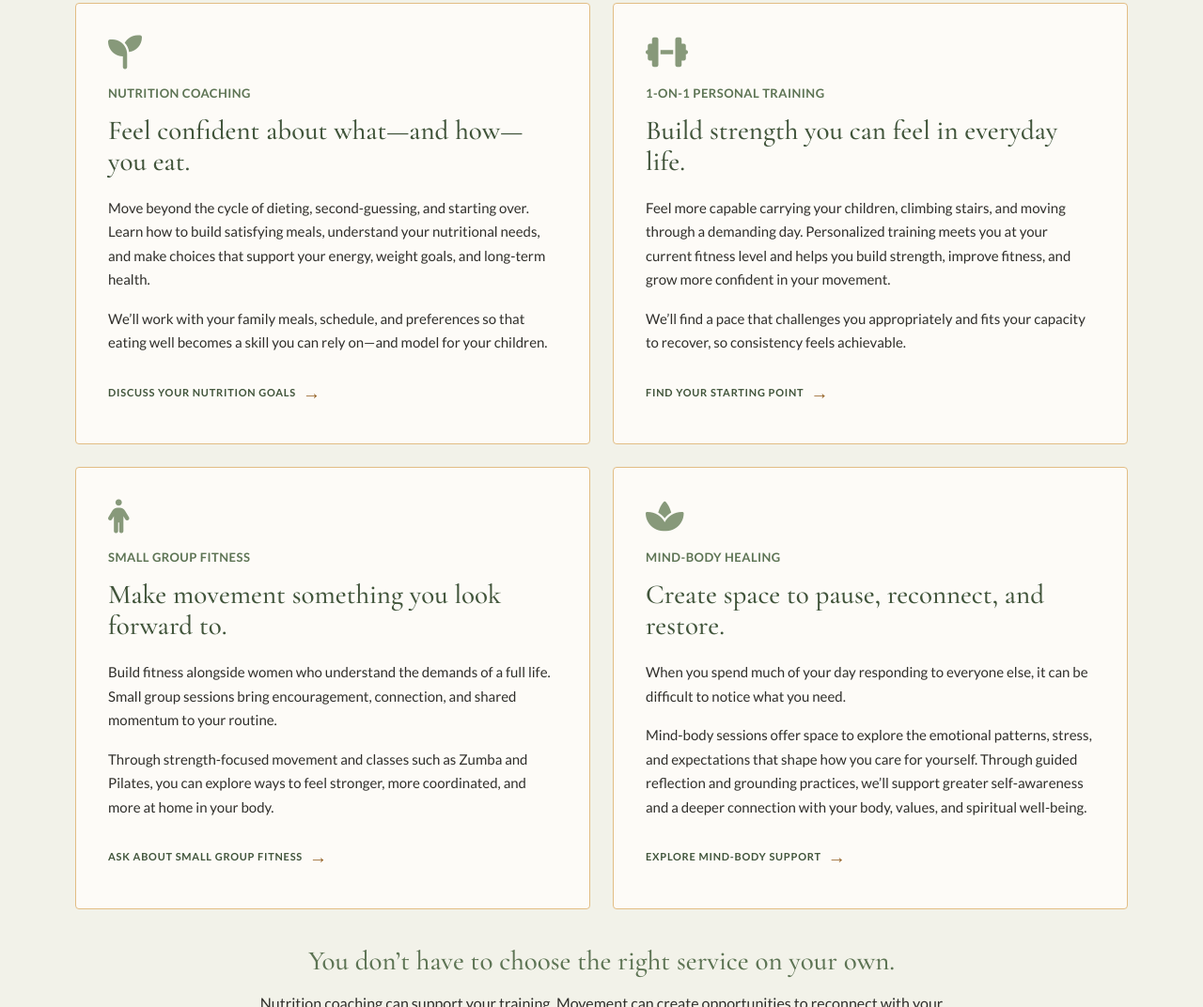
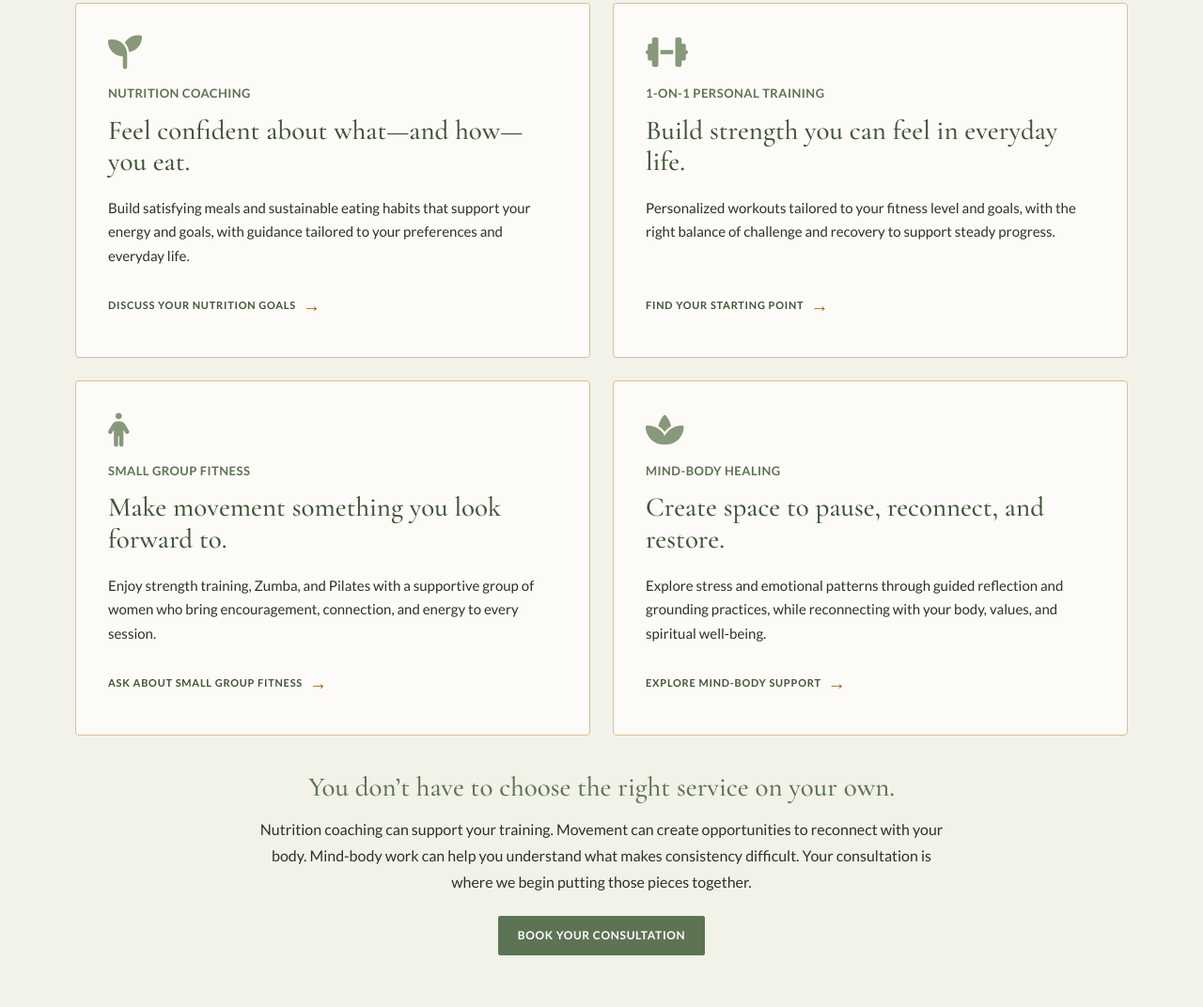
Before and after one commit to ylanawellness/website, a plain HTML site: page index.html in a window 1280 px wide. Shown: the part 1865-2937 px from the top of the page at 94% size. Drawn offline with nearby package versions, Linux system fonts and the light colour scheme.

Commit message:
Shorten all four service descriptions to concise single paragraphs

```diff
--- a/index.html
+++ b/index.html
@@ -107,29 +107,25 @@
             <i class="fa-solid fa-seedling service-icon" aria-hidden="true"></i>
             <h3>Nutrition coaching</h3>
             <p class="service-benefit">Feel confident about what—and how—you eat.</p>
-            <div class="prose"><p>Move beyond the cycle of dieting, second-guessing, and starting over. Learn how to build satisfying meals, understand your nutritional needs, and make choices that support your energy, weight goals, and long-term health.</p>
-<p>We’ll work with your family meals, schedule, and preferences so that eating well becomes a skill you can rely on—and model for your children.</p></div>
+            <div class="prose"><p>Build satisfying meals and sustainable eating habits that support your energy and goals, with guidance tailored to your preferences and everyday life.</p></div>
             <a class="text-link" data-service="nutrition" href="mailto:info@ylanawellness.com?subject=Book%20a%20consultation">Discuss your nutrition goals <span aria-hidden="true">→</span></a>
           </article>          <article class="service-card">
             <i class="fa-solid fa-dumbbell service-icon" aria-hidden="true"></i>
             <h3>1-on-1 personal training</h3>
             <p class="service-benefit">Build strength you can feel in everyday life.</p>
-            <div class="prose"><p>Feel more capable carrying your children, climbing stairs, and moving through a demanding day. Personalized training meets you at your current fitness level and helps you build strength, improve fitness, and grow more confident in your movement.</p>
-<p>We’ll find a pace that challenges you appropriately and fits your capacity to recover, so consistency feels achievable.</p></div>
+            <div class="prose"><p>Personalized workouts tailored to your fitness level and goals, with the right balance of challenge and recovery to support steady progress.</p></div>
             <a class="text-link" data-service="training" href="mailto:info@ylanawellness.com?subject=Book%20a%20consultation">Find your starting point <span aria-hidden="true">→</span></a>
           </article>          <article class="service-card">
             <i class="fa-solid fa-person service-icon" aria-hidden="true"></i>
             <h3>Small group fitness</h3>
             <p class="service-benefit">Make movement something you look forward to.</p>
-            <div class="prose"><p>Build fitness alongside women who understand the demands of a full life. Small group sessions bring encouragement, connection, and shared momentum to your routine.</p>
-<p>Through strength-focused movement and classes such as Zumba and Pilates, you can explore ways to feel stronger, more coordinated, and more at home in your body.</p></div>
+            <div class="prose"><p>Enjoy strength training, Zumba, and Pilates with a supportive group of women who bring encouragement, connection, and energy to every session.</p></div>
             <a class="text-link" data-service="fitness" href="mailto:info@ylanawellness.com?subject=Book%20a%20consultation">Ask about small group fitness <span aria-hidden="true">→</span></a>
           </article>          <article class="service-card">
             <i class="fa-solid fa-spa service-icon" aria-hidden="true"></i>
             <h3>Mind-body healing</h3>
             <p class="service-benefit">Create space to pause, reconnect, and restore.</p>
-            <div class="prose"><p>When you spend much of your day responding to everyone else, it can be difficult to notice what you need.</p>
-<p>Mind-body sessions offer space to explore the emotional patterns, stress, and expectations that shape how you care for yourself. Through guided reflection and grounding practices, we’ll support greater self-awareness and a deeper connection with your body, values, and spiritual well-being.</p></div>
+            <div class="prose"><p>Explore stress and emotional patterns through guided reflection and grounding practices, while reconnecting with your body, values, and spiritual well-being.</p></div>
             <a class="text-link" data-service="mindbody" href="mailto:info@ylanawellness.com?subject=Book%20a%20consultation">Explore mind-body support <span aria-hidden="true">→</span></a>
           </article></div>
         <div class="section-closing">
```
